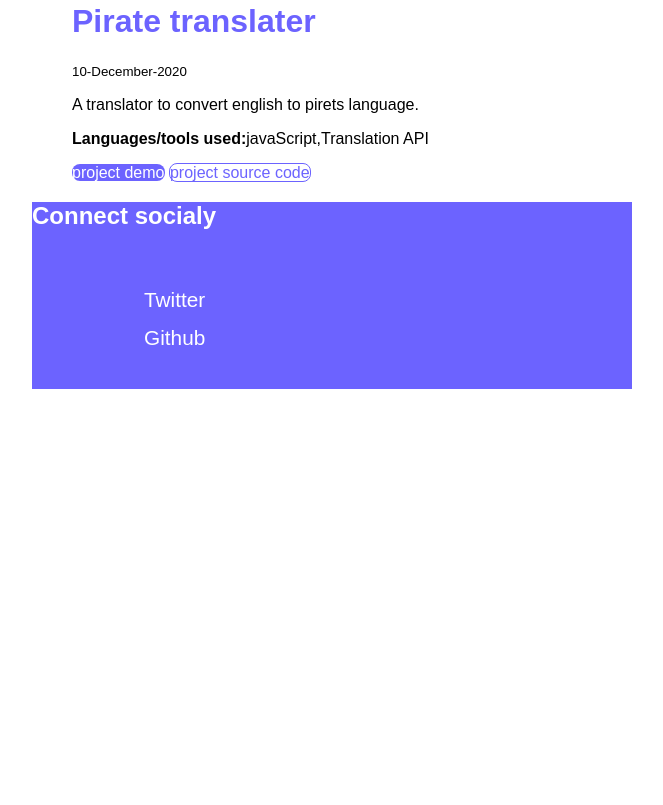
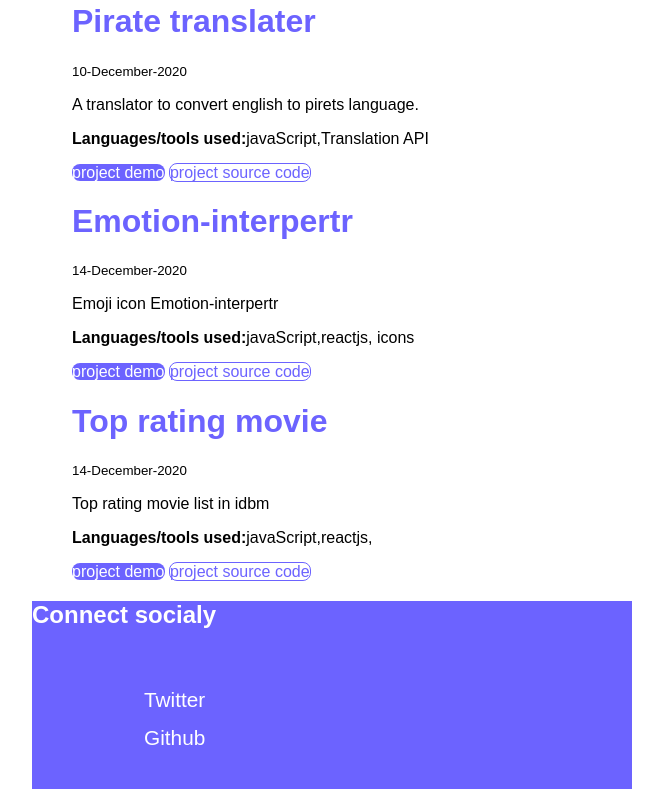
Before and after one commit to karthikreddy8/TO-SHOW-MY-PORTFOLIO, a plain HTML site: page projects.html in a window 1280 px wide. Shown: the part 1222-2027 px from the top of the page, without its empty margins (308-971 px from the left). Before the commit the page ends 1627 px from the top, so only its background shows below. Drawn offline with Linux system fonts and the light colour scheme.

Commit message:
add projects

```diff
--- a/projects.html
+++ b/projects.html
@@ -68,6 +68,26 @@
         <a class="seccandery-link" href="https://github.com/karthikreddy8/Jack-sparrow--translater">project source code</a>
 
     </ol>
+    <ol>
+        <h1> Emotion-interpertr </h1>
+         <small>14-December-2020</small>
+         <p>Emoji icon Emotion-interpertr
+        </p>
+        <p><strong>Languages/tools used:</strong>javaScript,reactjs, icons</p>
+        <a class="primary-link" href="https://pkg5o.csb.app/">project demo</a>
+        <a class="seccandery-link" href="https://github.com/karthikreddy8/Emotion-intepertr">project source code</a>
+
+    </ol>
+    <ol>
+        <h1> Top rating movie </h1>
+         <small>14-December-2020</small>
+         <p>Top rating movie list in idbm
+        </p>
+        <p><strong>Languages/tools used:</strong>javaScript,reactjs, </p>
+        <a class="primary-link" href="https://r195m.csb.app/src/App.js:80:39">project demo</a>
+        <a class="seccandery-link" href="https://github.com/karthikreddy8/Topratingmovie">project source code</a>
+
+    </ol>
      <footer>
         <section class="background ">
             <div><h1 class="white1"><strong>Connect socialy</strong> </h1></div>
```
